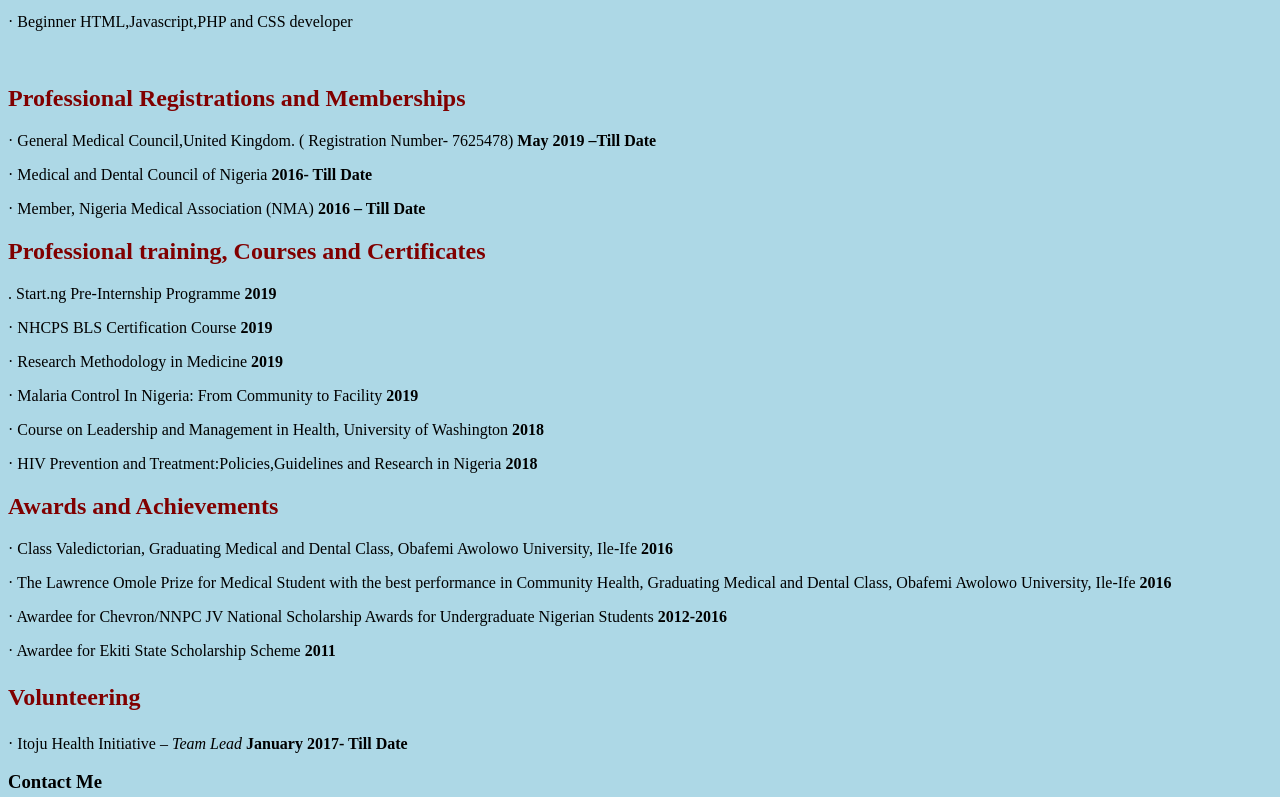
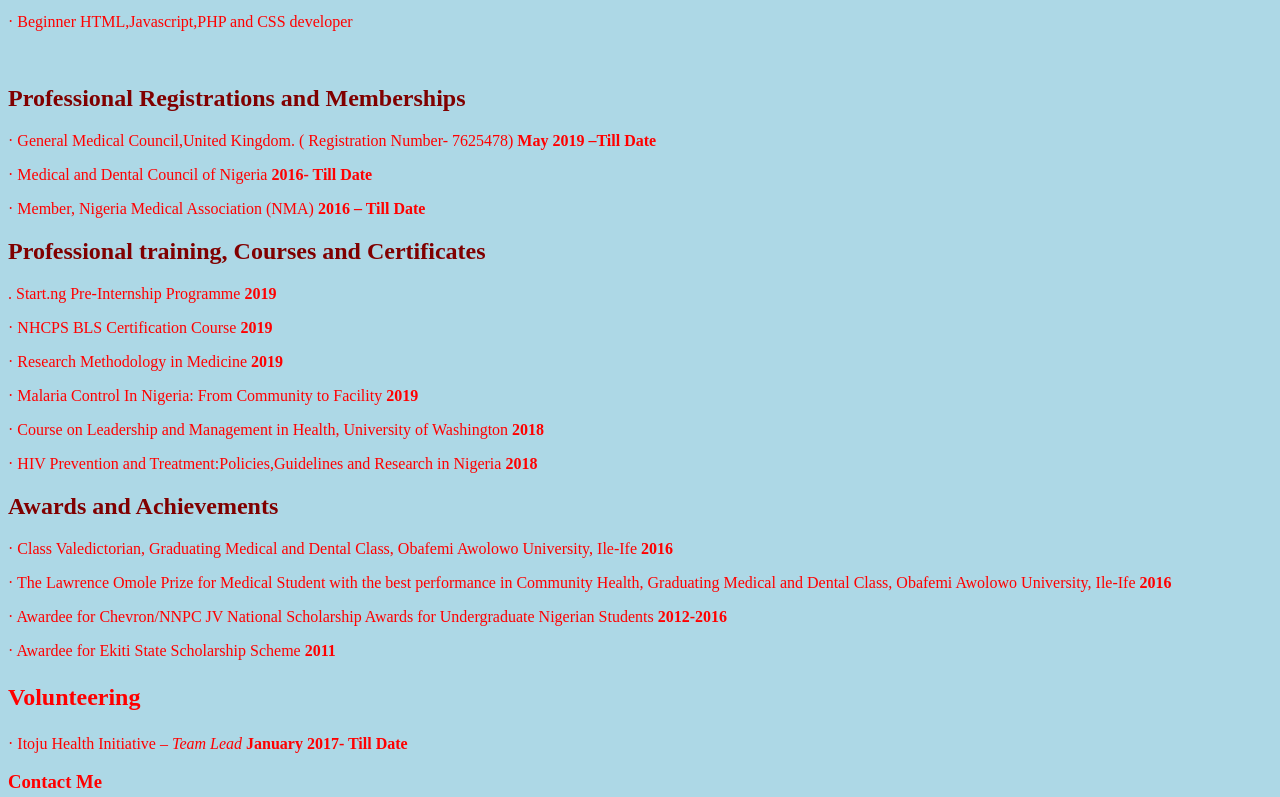
Before and after one commit to olufemi22/task-3, a plain HTML site: page index.html in a window 1280 px wide. Shown: the part 1263-2060 px from the top of the page. Drawn offline with Linux system fonts and the light colour scheme.

Commit message:
Update style.css

```diff
--- a/style.css
+++ b/style.css
@@ -7,8 +7,9 @@ h1 {
   text-align: center;
 }
 p  {
-	color:red:
+	color:red;
 }
+h3 {color:red;}
 body {
   background-color: lightblue;
 }
```
